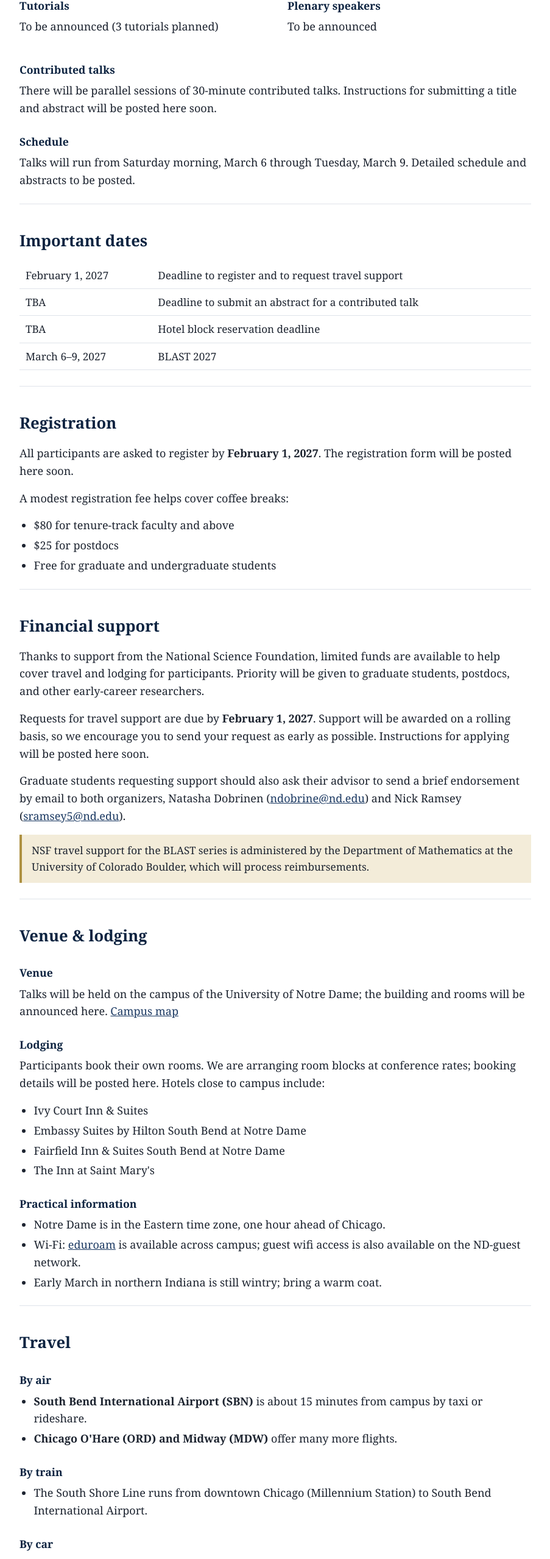
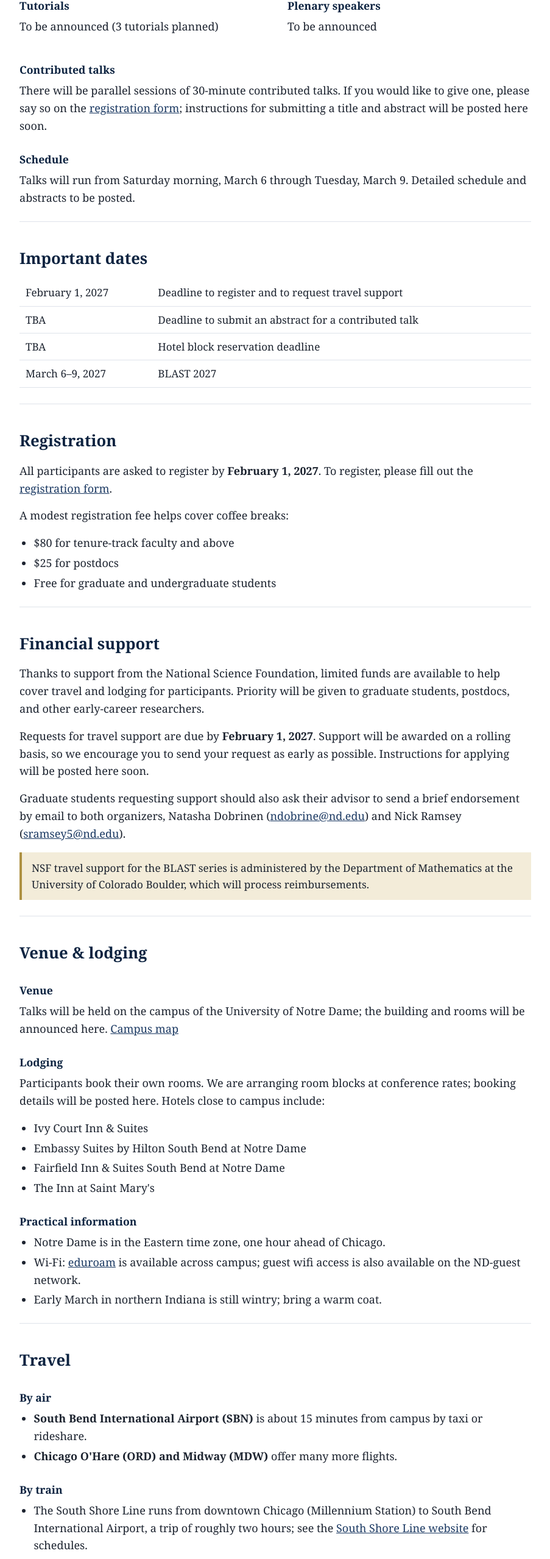
Before and after one commit to nickramsey621/blast2027, a plain HTML site: page index.html in a window 1280 px wide. Shown: the part 1073-3630 px from the top of the page at 61% size, without its empty margins (188-1091 px from the left). Drawn offline with Linux system fonts and the light colour scheme.

Commit message:
Add registration form link, NSF grant number, South Shore Line link
Co-Authored-By: Claude Fable 5.2 <noreply@anthropic.com>

```diff
--- a/index.html
+++ b/index.html
@@ -80,7 +80,9 @@
     <h3>Contributed talks</h3>
     <p>
       There will be parallel sessions of 30-minute contributed talks.
-      Instructions for submitting a title and abstract will be posted here soon.
+      If you would like to give one, please say so on the
+      <a href="https://docs.google.com/forms/d/e/1FAIpQLSdojJVP_B8L-FwKqCpNsZIMdIGAWYJJI-x-jz7wX0WOgTP3Sg/viewform">registration form</a>; instructions for submitting a title and abstract
+      will be posted here soon.
     </p>
 
     <h3>Schedule</h3>
@@ -106,7 +108,7 @@
     <h2>Registration</h2>
     <p>
       All participants are asked to register by <strong>February 1, 2027</strong>.
-      The registration form will be posted here soon.
+      To register, please fill out the <a href="https://docs.google.com/forms/d/e/1FAIpQLSdojJVP_B8L-FwKqCpNsZIMdIGAWYJJI-x-jz7wX0WOgTP3Sg/viewform">registration form</a>.
     </p>
     <p>A modest registration fee helps cover coffee breaks:</p>
     <ul>
@@ -186,7 +188,8 @@
     <ul>
       <li>
         The South Shore Line runs from downtown Chicago (Millennium Station)
-        to South Bend International Airport.
+        to South Bend International Airport, a trip of roughly two hours; see the
+        <a href="https://mysouthshoreline.com/">South Shore Line website</a> for schedules.
       </li>
     </ul>
     <h3>By car</h3>
@@ -256,7 +259,7 @@
 <footer>
   <div class="wrap">
     <p>
-      BLAST 2027 is supported by the National Science Foundation
+      BLAST 2027 is supported by the National Science Foundation (DMS-2519783)
       and the Department of Mathematics at the University of Notre Dame.
     </p>
   </div>
```
